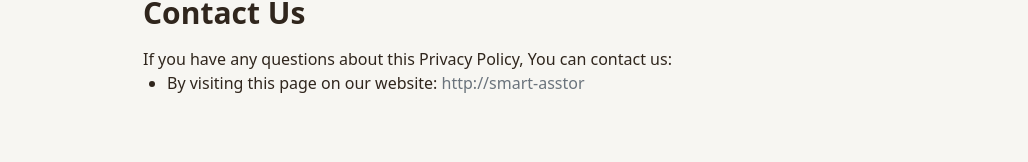
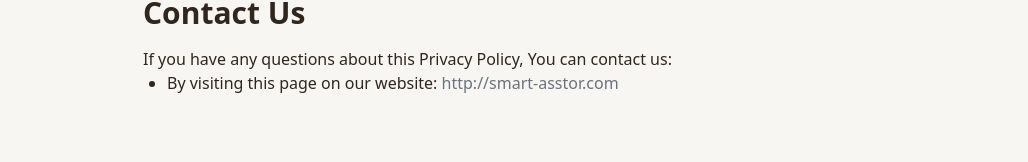
Before and after one commit to MattBegley224/smart-asstor, a React (Vite) app: page /privacy-policy in a window 1280 px wide. Shown: the part 5093-5255 px from the top of the page, without its empty margins (65-1093 px from the left). Built offline with nearby package versions, Linux system fonts and the light colour scheme; the HTML template or start-up script is replaced by a standard one.

Commit message:
Fix privacy policy link

```diff
--- a/src/pages/PrivacyPolicy.tsx
+++ b/src/pages/PrivacyPolicy.tsx
@@ -146,7 +146,7 @@ const PrivacyPolicy = () => {
           <p>If you have any questions about this Privacy Policy, You can contact us:</p>
 
           <ul className="list-disc pl-6">
-            <li>By visiting this page on our website: <a href="http://smart-asstor" rel="external nofollow noopener" target="_blank" className="text-primary hover:underline">http://smart-asstor</a></li>
+            <li>By visiting this page on our website: <a href="http://smart-asstor.com" rel="external nofollow noopener" target="_blank" className="text-primary hover:underline">http://smart-asstor.com</a></li>
           </ul>
         </article>
       </main>
```
